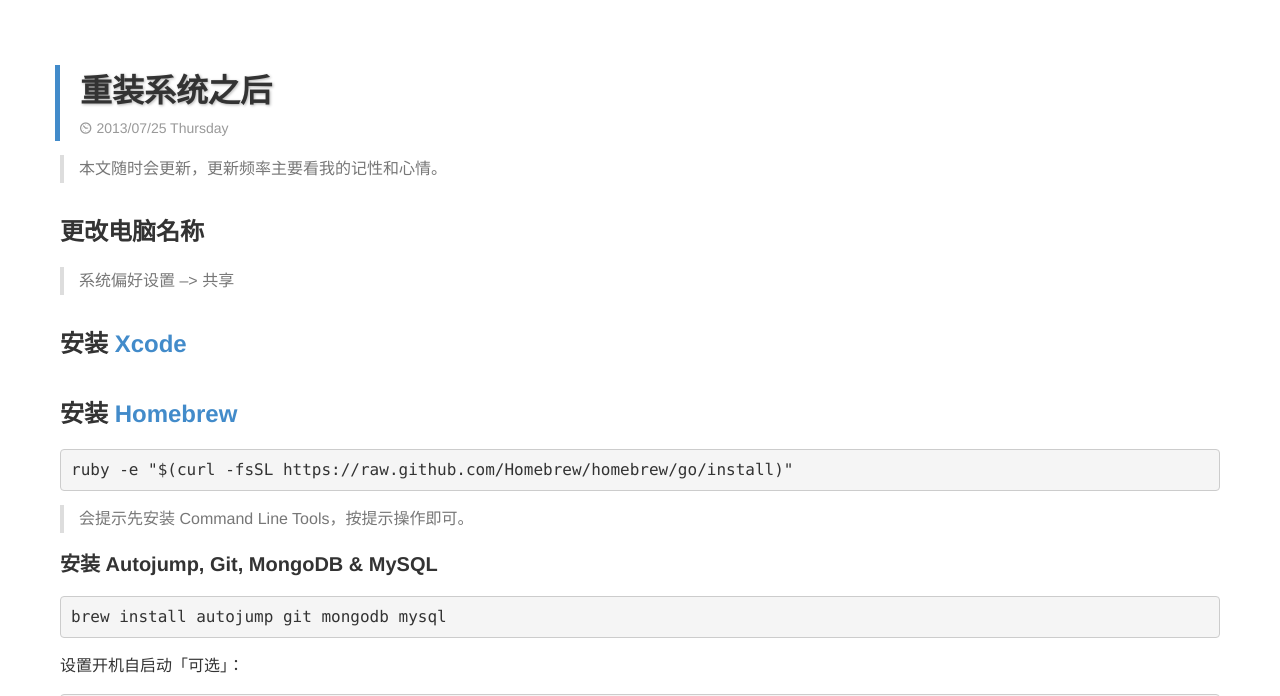
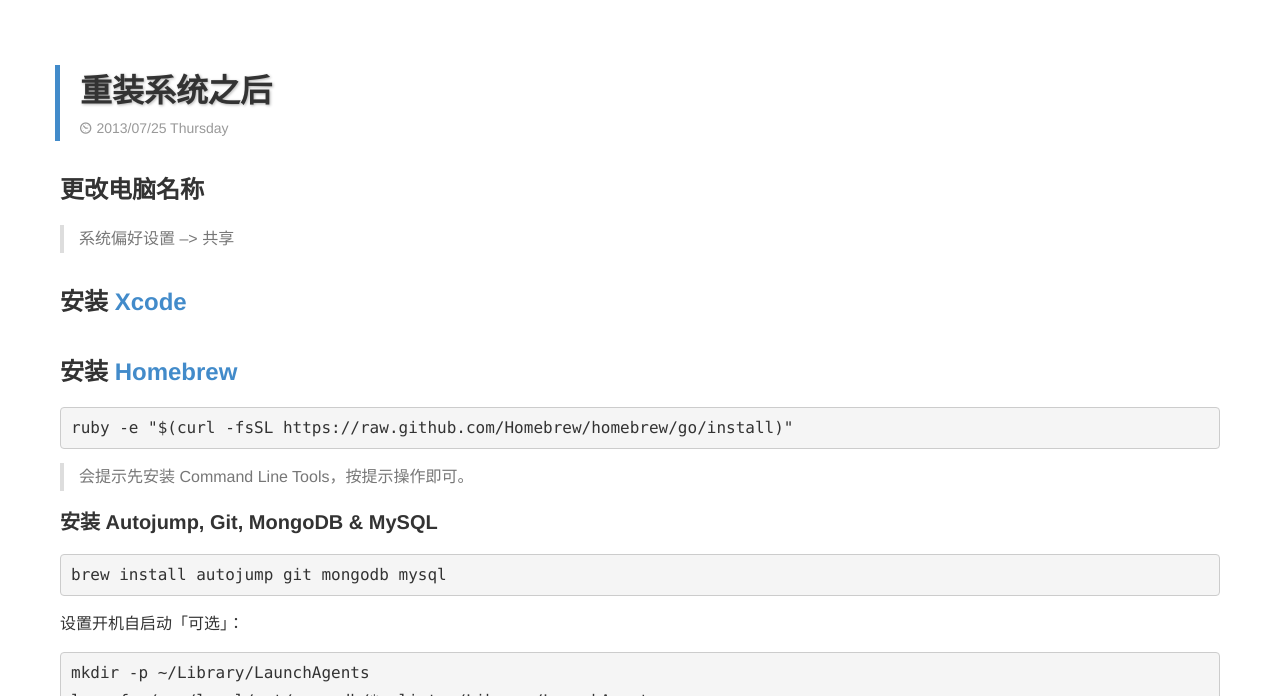
Before and after one commit to antife-yinyue/MrZhang.me, a Jekyll site: the page built from _posts/2013-05-11-after-reinstall-the-system.md, in a window 1280 px wide and 900 px high, cut to the strip 204-900 px from the top of the window. Built offline with Jekyll 4.4.1, drawn with Linux system fonts in a browser that asks for light colours; Markdown is read by kramdown in place of the engine named in the settings; comment, search, counter and statistics services are not loaded.

Commit message:
Update 2013-05-11-after-reinstall-the-system.md

```diff
--- a/_posts/2013-05-11-after-reinstall-the-system.md
+++ b/_posts/2013-05-11-after-reinstall-the-system.md
@@ -3,8 +3,6 @@ layout: post
 date: 2013-07-25 16:17:37 +0800
 title: 重装系统之后
 ---
-
-> 本文随时会更新，更新频率主要看我的记性和心情。
 
 ## 更改电脑名称
 
```
